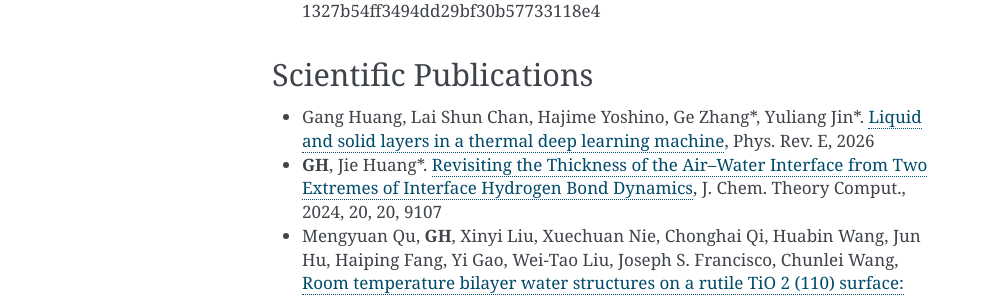
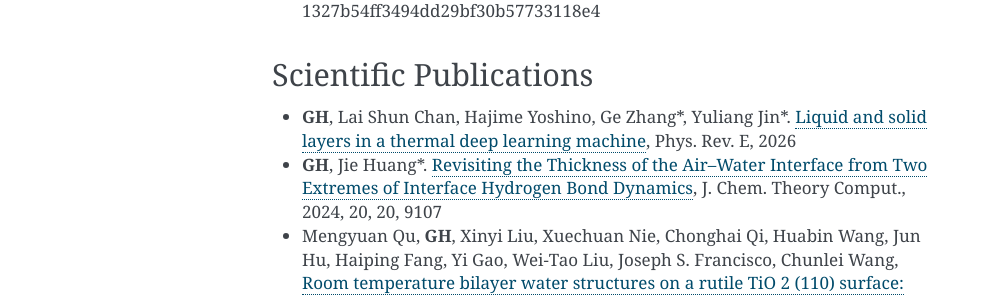
Before and after one commit to hg08/hg08.github.io, a Sphinx documentation site: the page built from doc/cv.md, in a window 1280 px wide. Shown: the part 1209-1507 px from the top of the page, without its empty margins (148-1140 px from the left). Built offline with Sphinx 7.4.7, drawn with Linux system fonts in a browser that asks for light colours.

Commit message:
update cv

```diff
--- a/doc/cv.md
+++ b/doc/cv.md
@@ -33,7 +33,7 @@
 - **Certificate from ColumbiaX**: CSMM.101x: Artificial Intelligence (AI) course of study offered by Columbia University, Sep 15, 2018，ID: 1327b54ff3494dd29bf30b57733118e4
 
 ## Scientific Publications
-- Gang Huang, Lai Shun Chan, Hajime Yoshino, Ge Zhang*, Yuliang Jin*. [Liquid and solid layers in a thermal deep learning machine](https://doi.org/10.1103/twww-yj1y), Phys. Rev. E, 2026
+- **GH**, Lai Shun Chan, Hajime Yoshino, Ge Zhang*, Yuliang Jin*. [Liquid and solid layers in a thermal deep learning machine](https://doi.org/10.1103/twww-yj1y), Phys. Rev. E, 2026
 
 - **GH**, Jie Huang*. [Revisiting the Thickness of the Air–Water Interface from Two Extremes of Interface Hydrogen Bond Dynamics](https://pubs.acs.org/doi/full/10.1021/acs.jctc.4c00457), J. Chem. Theory Comput., 2024, 20, 20, 9107
 
```
